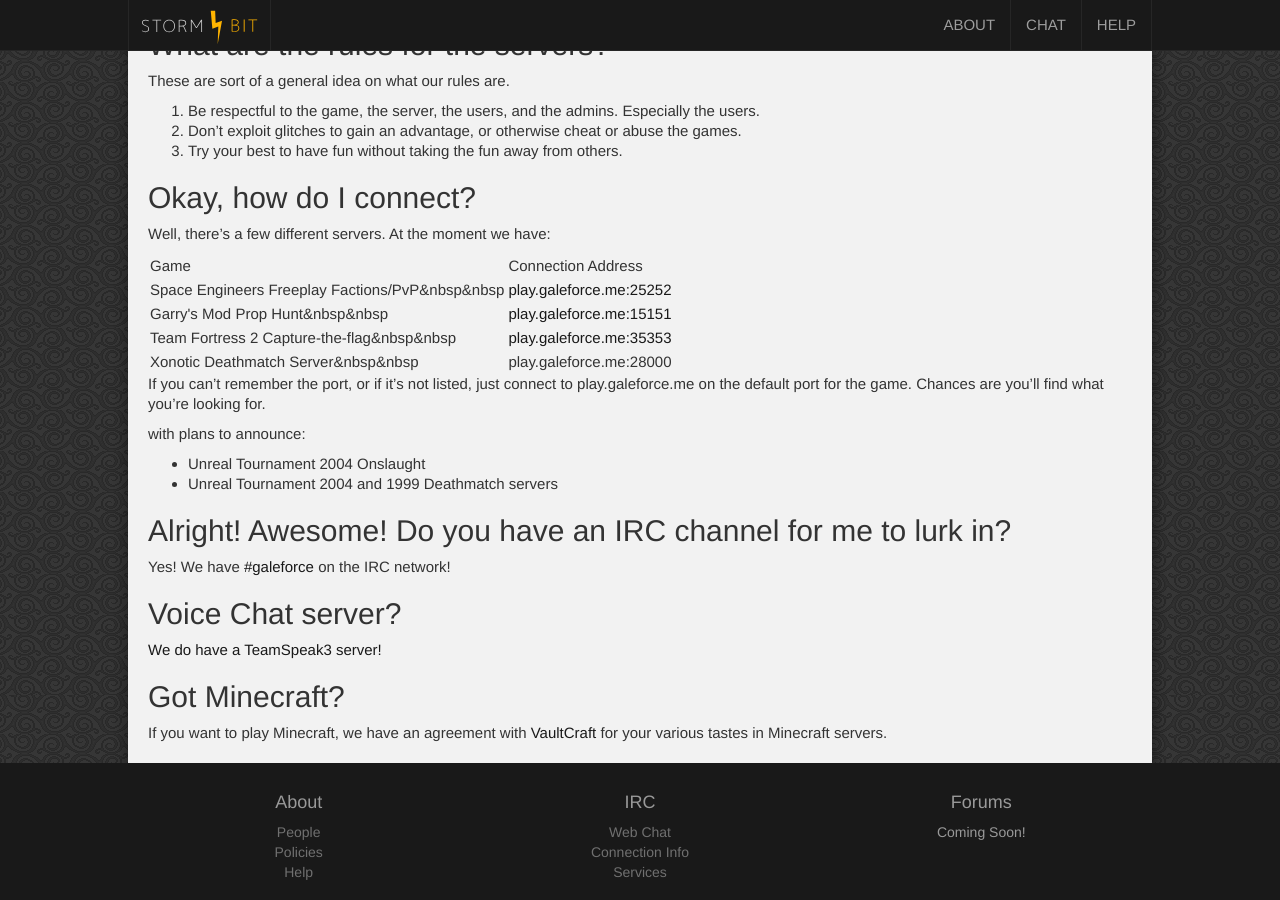
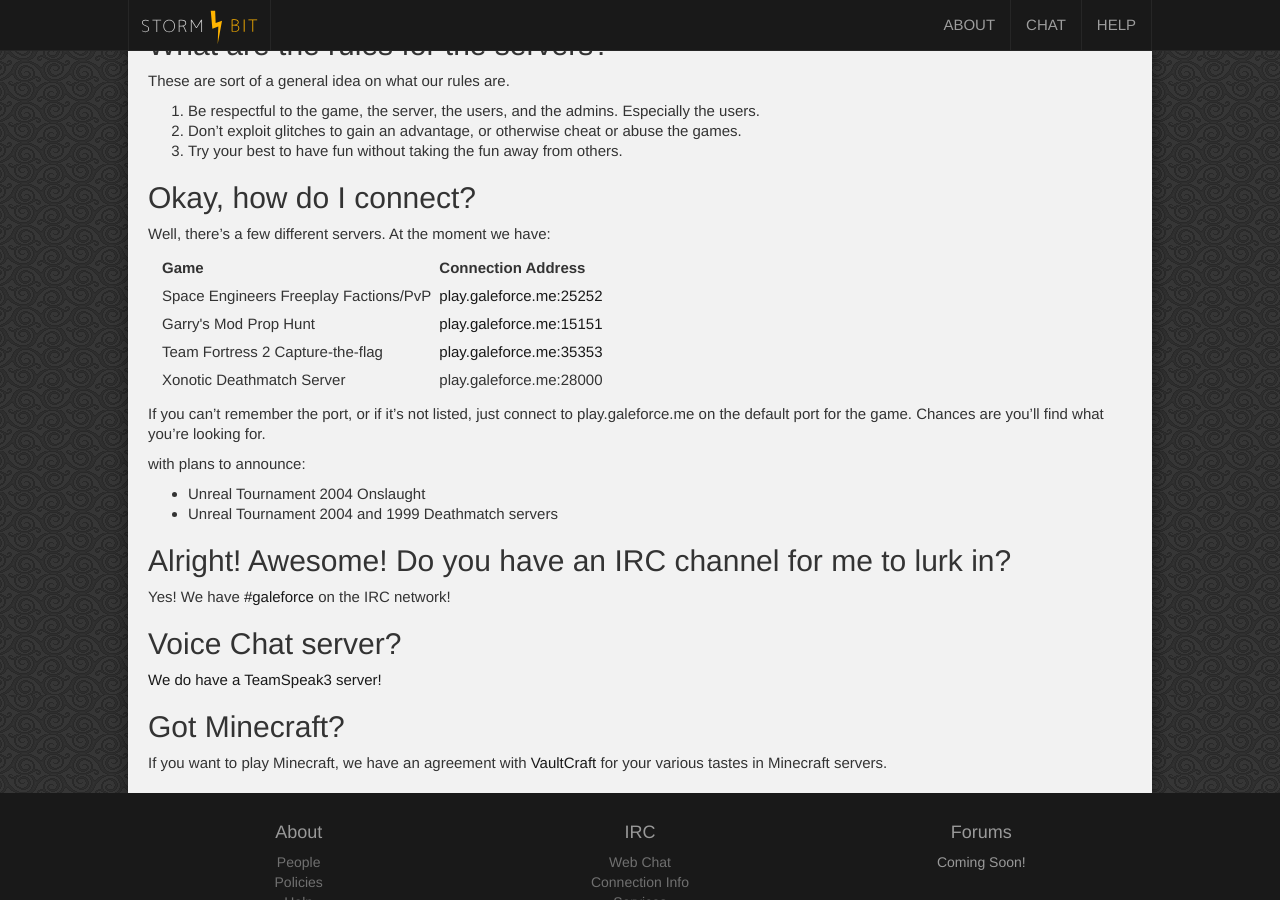
Before and after one commit to StormBit/stormbit.github.io, a Jekyll site: the page built from games.md, in a window 1280 px wide and 900 px high, scrolled down 250 px. Built offline with Jekyll 4.4.1, drawn with Linux system fonts in a browser that asks for light colours; nearby versions of some CDN libraries.

Commit message:
Update games.md
more css fixes

```diff
--- a/games.md
+++ b/games.md
@@ -16,32 +16,32 @@
 Well, there's a few different servers. At the moment we have:
 
 <style>
-.connecturltable {
-	padding:5px;
+table {
+	margin:10px;
 }
-.connecturltable thead {
-	text-decoration:bold;
+thead {
+	font-weight:bold;
 }
-.connecturltable td {
-	padding:2px;
+td,th {
+	padding:4px;
 }
 </style>
-<table class="connecturltable">
+<table>
 	<thead>
-		<td>Game</td>
-		<td>Connection Address</td>
+		<th>Game</th>
+		<th>Connection Address</th>
 	</thead>
 	<tr>
-		<td>Space Engineers Freeplay Factions/PvP&nbsp&nbsp</td>
+		<td>Space Engineers Freeplay Factions/PvP</td>
 		<td><a href="steam://connect/play.galeforce.me:25252">play.galeforce.me:25252</a></td>
 	</tr><tr>
-		<td>Garry's Mod Prop Hunt&nbsp&nbsp</td>
+		<td>Garry's Mod Prop Hunt</td>
 		<td><a href="steam://connect/play.galeforce.me:15151">play.galeforce.me:15151</a></td>
 	</tr><tr>
-		<td>Team Fortress 2 Capture-the-flag&nbsp&nbsp</td>
+		<td>Team Fortress 2 Capture-the-flag</td>
 		<td><a href="steam://connect/play.galeforce.me:35353">play.galeforce.me:35353</a></td>
 	</tr><tr>
-		<td>Xonotic Deathmatch Server&nbsp&nbsp</td>
+		<td>Xonotic Deathmatch Server</td>
 		<td>play.galeforce.me:28000</td>
 	</tr>
 </table>
```
